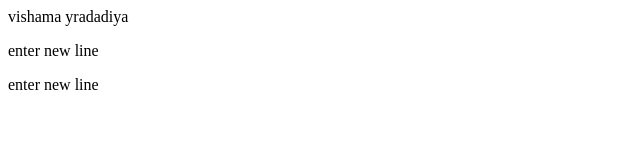
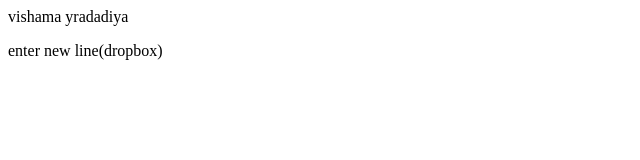
Before and after one commit to vishamay123/vishamay, a plain HTML site: page index.html in a window 1280 px wide. Shown: the whole page, without its empty margins (0-640 px from the left). Drawn offline with Linux system fonts and the light colour scheme.

Commit message:
add dropbox

```diff
--- a/index.html
+++ b/index.html
@@ -1,3 +1,3 @@
 <p>vishama yradadiya </p>
-<p>enter new line</p>
-<p>enter new line</p>
+
+<p>enter new line(dropbox)</p>
```
